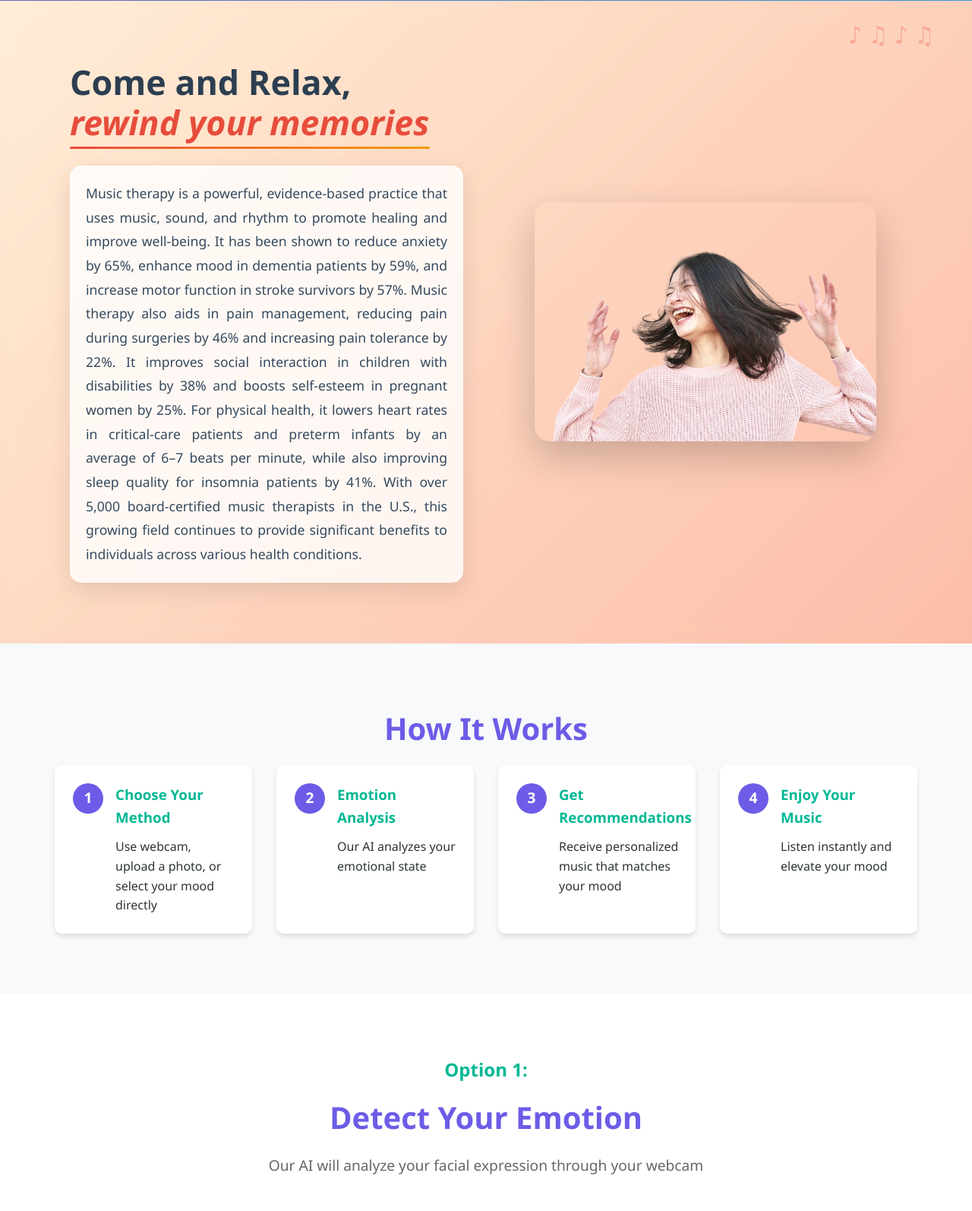
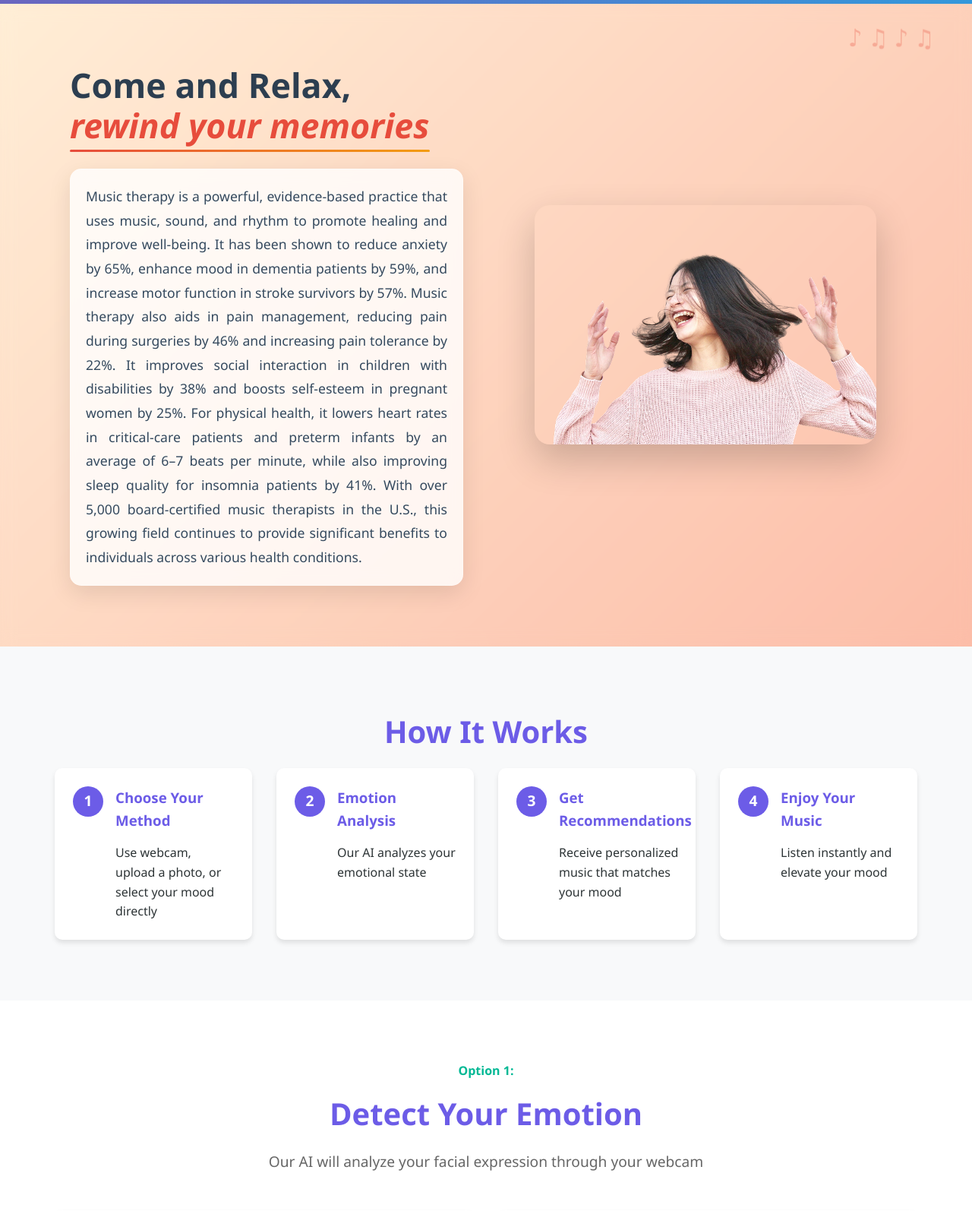
Before and after one commit to ShaviCS/Moodify, a Flask app: page /welcome in a window 1280 px wide. Shown: the part 966-2560 px from the top of the page at 76% size. Run offline with Flask 3, Linux system fonts and the light colour scheme; the visitor is signed in with stand-in values (Sample User, id 1); some libraries are stand-ins or nearby versions.

Commit message:
update css

```diff
--- a/static/css/styles.css
+++ b/static/css/styles.css
@@ -35,12 +35,12 @@
 }
 
 /* Common Elements */
-h1, h2 {
+h1, h2, h3 {
     color: var(--primary-color);
     margin-bottom: 1rem;
 }
 
-h3 {
+h4 {
     color: var(--success-color);
     margin-bottom: 0.75rem;
 }
@@ -388,7 +388,7 @@
 
 .section-option {
     text-align: center;
-    font-size: 1.5rem;
+    font-size: 1rem;
 }
 
 .section-description {
@@ -881,7 +881,7 @@
     }
 
     .section-option {
-        font-size: 1rem;
+        font-size: 0.5rem;
     }
 
     .emotion-grid {
--- a/templates/welcome.html
+++ b/templates/welcome.html
@@ -150,7 +150,7 @@
     <!-- Detect Emotion Section -->
     <section id="detect-section" class="section detect-section">
         <div class="section-container">
-            <h3 class="section-option">Option 1:</h3>
+            <h4 class="section-option">Option 1:</h4>
             <h2 class="section-title">Detect Your Emotion</h2>
             <p class="section-description">Our AI will analyze your facial expression through your webcam</p>
 
@@ -197,7 +197,7 @@
     <!-- Upload Image Section -->
     <section id="upload-section" class="section upload-section">
         <div class="section-container">
-            <h3 class="section-option">Option 2:</h3>
+            <h4 class="section-option">Option 2:</h4>
             <h2 class="section-title">Upload Your Photo</h2>
             <p class="section-description">Upload a photo of yourself to detect your emotion</p>
 
@@ -242,7 +242,7 @@
     <!-- Select Emotion Section -->
     <section id="select-section" class="section select-section">
         <div class="section-container">
-            <h3 class="section-option">Option 3:</h3>
+            <h4 class="section-option">Option 3:</h4>
             <h2 class="section-title">Select Your Emotion</h2>
             <p class="section-description">Choose how you're feeling right now to get personalized music recommendations</p>
 
```
